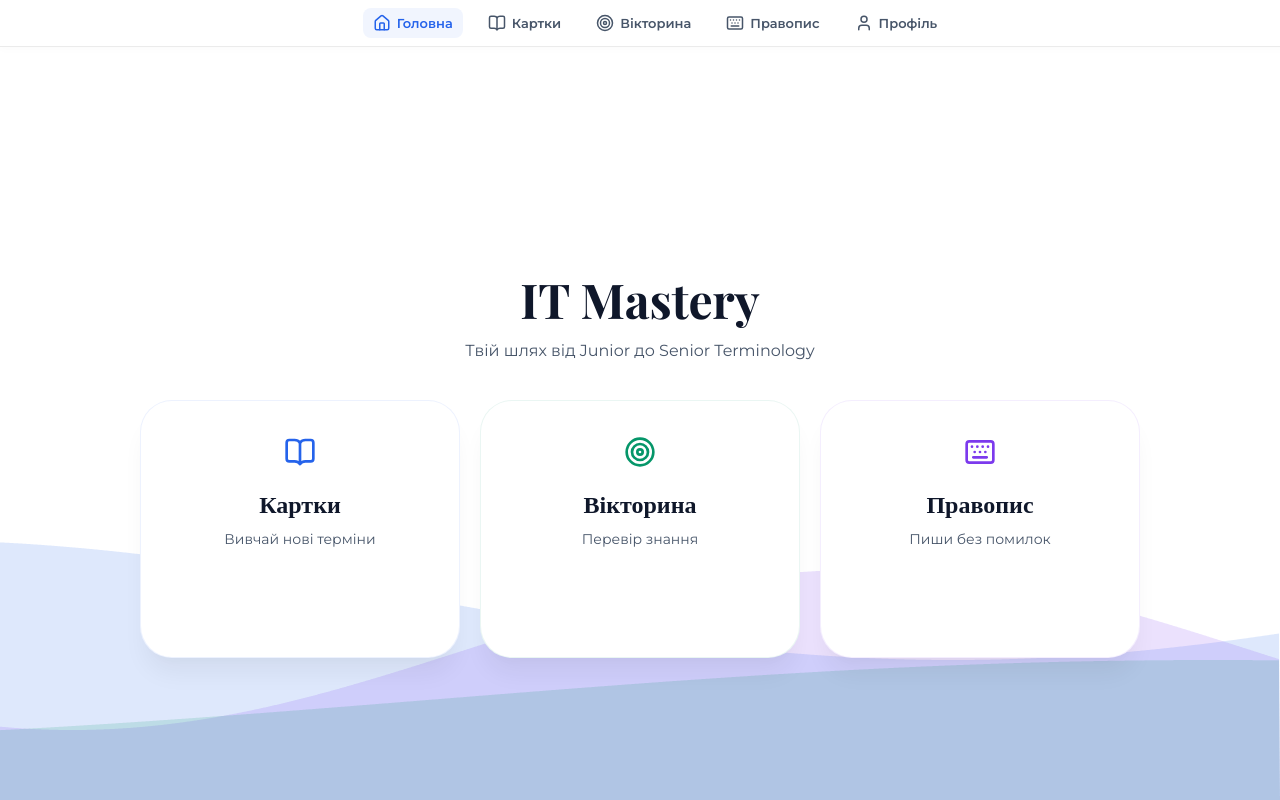
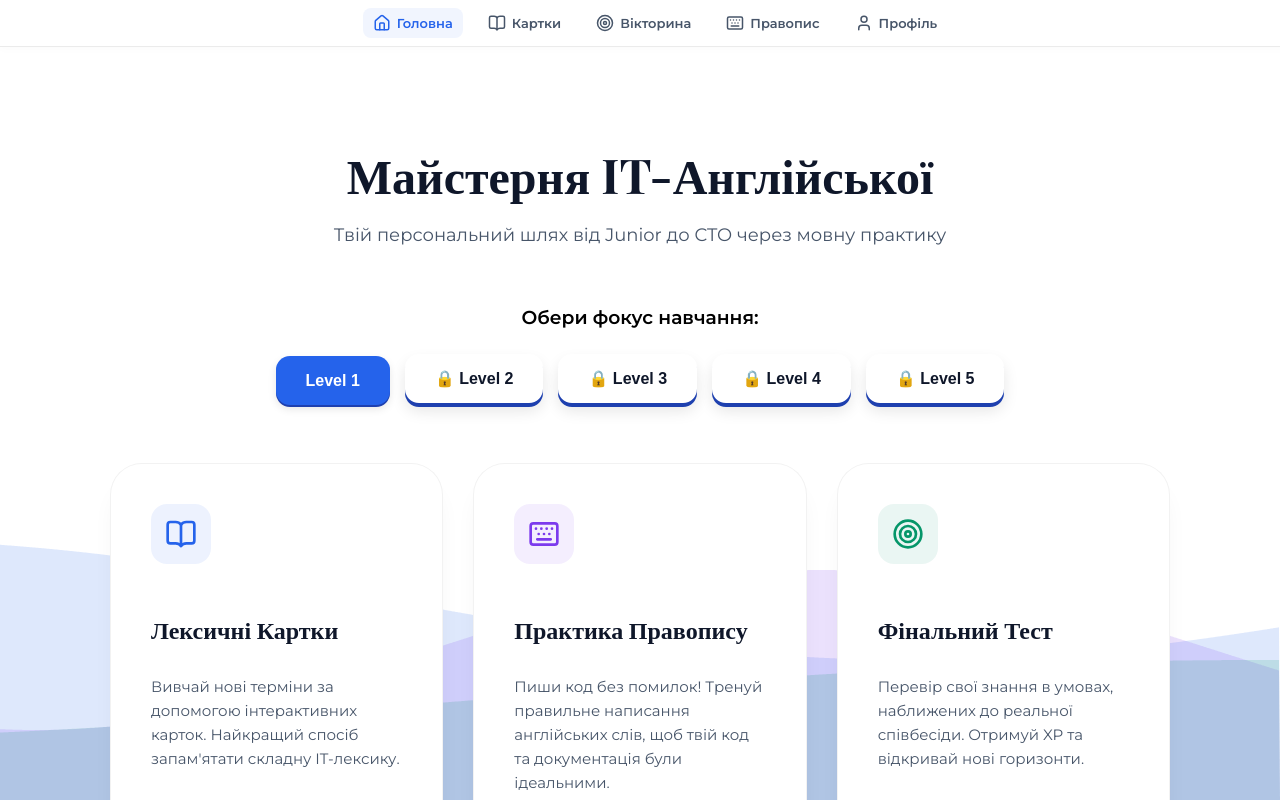
Before and after one commit to viakurilko/it-english-learning-app, a React (Vite) app: page / in a window 1280 px wide. Shown: the top 800 px of the page. Built offline with nearby package versions, Linux system fonts and the light colour scheme.

Commit message:
Restore original sizes for Home and Game

```diff
--- a/src/pages/game.jsx
+++ b/src/pages/game.jsx
@@ -1,76 +1,104 @@
 import { useState } from "react";
 import { useGameStore } from "../store/useGameStore";
 import { theme } from "../styles/theme";
-import { motion } from "framer-motion";
-import { RefreshCw, ArrowRight, BookOpen } from "lucide-react";
+import { motion, AnimatePresence } from "framer-motion";
+import { RotateCcw, ArrowRight, Info } from "lucide-react";
 
 export default function Game() {
-  const { getAvailableWords, selectedLevel } = useGameStore();
-  const words = getAvailableWords();
-  const [currentIndex, setCurrentIndex] = useState(0);
+  const {
+    selectedLevel,
+    getAvailableWords,
+    currentWordIndex,
+    isFinished,
+    nextWord,
+    restartGame,
+  } = useGameStore();
   const [isFlipped, setIsFlipped] = useState(false);
 
-  const nextCard = () => {
-    setIsFlipped(false);
-    setTimeout(() => {
-      setCurrentIndex((prev) => (prev + 1) % words.length);
-    }, 150);
-  };
+  const words = getAvailableWords();
+  const currentWord = words[currentWordIndex];
 
-  const word = words[currentIndex];
-
-  if (!word) return null;
+  if (isFinished) {
+    return (
+      <div style={{ textAlign: "center", padding: "60px 20px" }}>
+        <h2
+          style={{
+            fontSize: "42px",
+            color: theme.colors.text,
+            marginBottom: "20px",
+          }}
+        >
+          Модуль завершено!
+        </h2>
+        <p style={{ color: theme.colors.textMuted, marginBottom: "40px" }}>
+          Ви успішно ознайомилися з усіма термінами Рівня {selectedLevel}.
+        </p>
+        <button
+          onClick={restartGame}
+          style={{
+            padding: "15px 40px",
+            background: theme.colors.primary,
+            color: "white",
+            border: "none",
+            borderRadius: theme.radius.md,
+            fontWeight: "700",
+            boxShadow: theme.shadows.button,
+            cursor: "pointer",
+          }}
+        >
+          Повторити спочатку
+        </button>
+      </div>
+    );
+  }
 
   return (
-    <div
-      style={{
-        padding: "10px",
-        display: "flex",
-        flexDirection: "column",
-        alignItems: "center",
-        width: "100%",
-      }}
-    >
-      <div
-        style={{
-          marginBottom: "25px",
-          background: "white",
-          padding: "6px 15px",
-          borderRadius: "20px",
-          fontSize: "12px",
-          fontWeight: "bold",
-          color: theme.colors.textMuted,
-          boxShadow: "0 2px 5px rgba(0,0,0,0.05)",
-          display: "flex",
-          alignItems: "center",
-          gap: "8px",
-        }}
-      >
-        <BookOpen size={14} /> КАРТКА {currentIndex + 1} З {words.length} •
-        LEVEL {selectedLevel}
+    <div style={{ maxWidth: "800px", margin: "0 auto", padding: "40px 20px" }}>
+      <div style={{ textAlign: "center", marginBottom: "40px" }}>
+        <span
+          style={{
+            background: `${theme.colors.primary}15`,
+            color: theme.colors.primary,
+            padding: "8px 20px",
+            borderRadius: "20px",
+            fontWeight: "700",
+            fontSize: "14px",
+          }}
+        >
+          ТЕОРІЯ: РІВЕНЬ {selectedLevel}
+        </span>
+        <h2 style={{ marginTop: "20px", color: theme.colors.textMuted }}>
+          {currentWordIndex + 1} з {words.length} термінів
+        </h2>
       </div>
 
       <div
-        onClick={() => setIsFlipped(!isFlipped)}
         style={{
           perspective: "1000px",
-          width: "100%",
-          maxWidth: "340px",
-          height: "380px",
-          cursor: "pointer",
+          display: "flex",
+          justifyContent: "center",
+          marginBottom: "60px",
         }}
       >
         <motion.div
+          onClick={() => setIsFlipped(!isFlipped)}
           animate={{ rotateY: isFlipped ? 180 : 0 }}
-          transition={{ type: "spring", stiffness: 260, damping: 25 }}
+          transition={{
+            duration: 0.6,
+            type: "spring",
+            stiffness: 260,
+            damping: 20,
+          }}
           style={{
             width: "100%",
-            height: "100%",
+            maxWidth: "500px",
+            height: "350px",
             position: "relative",
             transformStyle: "preserve-3d",
+            cursor: "pointer",
           }}
         >
-          {/* Front */}
+          {/* Передня сторона (English) */}
           <div
             style={{
               position: "absolute",
@@ -83,83 +111,81 @@ export default function Game() {
               display: "flex",
               alignItems: "center",
               justifyContent: "center",
-              padding: "30px",
-              textAlign: "center",
+              padding: "20px", // додаємо відступи, щоб довгі слова не торкалися країв
+              boxSizing: "border-box",
               border: "1px solid rgba(0,0,0,0.05)",
             }}
           >
-            <h2
+            <h1
               style={{
-                fontSize: "38px",
+                fontSize: "44px",
                 color: theme.colors.primary,
                 margin: 0,
-                wordBreak: "break-word",
+                textAlign: "center", // ЦЕНТРУЄ ТЕКСТ, ЯКЩО ВІН У ДВА РЯДКИ
+                lineHeight: "1.2", // покращує вигляд при розриві рядка
               }}
             >
-              {word.en}
-            </h2>
-            <div
-              style={{
-                position: "absolute",
-                bottom: "25px",
-                color: theme.colors.textMuted,
-                display: "flex",
-                alignItems: "center",
-                gap: "8px",
-                fontSize: "13px",
-                fontWeight: "500",
-              }}
-            >
-              <RefreshCw size={16} /> Натисни, щоб перевернути
-            </div>
+              {currentWord.en}
+            </h1>
+            {/* ... підказка ... */}
           </div>
 
-          {/* Back */}
+          {/* Задня сторона (Українська) */}
           <div
             style={{
               position: "absolute",
               width: "100%",
               height: "100%",
               backfaceVisibility: "hidden",
-              background: `linear-gradient(135deg, ${theme.colors.primary}, ${theme.colors.secondary})`,
+              background: theme.colors.primary,
+              borderRadius: theme.radius.lg,
               color: "white",
-              borderRadius: theme.radius.lg,
               display: "flex",
               alignItems: "center",
               justifyContent: "center",
+              padding: "20px",
+              boxSizing: "border-box",
               transform: "rotateY(180deg)",
-              padding: "30px",
-              textAlign: "center",
               boxShadow: theme.shadows.card,
             }}
           >
-            <h2 style={{ fontSize: "32px", margin: 0, fontWeight: "600" }}>
-              {word.ua}
-            </h2>
+            <h1
+              style={{
+                fontSize: "44px",
+                margin: 0,
+                textAlign: "center", // ЦЕНТРУЄ ТЕКСТ, ЯКЩО ВІН У ДВА РЯДКИ
+                lineHeight: "1.2",
+              }}
+            >
+              {currentWord.ua}
+            </h1>
           </div>
         </motion.div>
       </div>
 
-      <motion.button
-        whileTap={{ scale: 0.92 }}
-        onClick={nextCard}
-        style={{
-          marginTop: "40px",
-          padding: "18px 50px",
-          background: theme.colors.text,
-          border: "none",
-          borderRadius: "35px",
-          boxShadow: theme.shadows.button,
-          fontWeight: "bold",
-          display: "flex",
-          alignItems: "center",
-          gap: "12px",
-          color: "white",
-          fontSize: "16px",
-        }}
-      >
-        Наступна <ArrowRight size={20} />
-      </motion.button>
+      <div style={{ display: "flex", justifyContent: "center", gap: "20px" }}>
+        <button
+          onClick={() => {
+            setIsFlipped(false);
+            nextWord();
+          }}
+          style={{
+            padding: "18px 45px",
+            background: "white",
+            color: theme.colors.text,
+            borderRadius: theme.radius.md,
+            border: "none",
+            fontWeight: "700",
+            boxShadow: theme.shadows.button,
+            cursor: "pointer",
+            display: "flex",
+            alignItems: "center",
+            gap: "10px",
+          }}
+        >
+          Наступне слово <ArrowRight size={20} />
+        </button>
+      </div>
     </div>
   );
 }
--- a/src/pages/home.jsx
+++ b/src/pages/home.jsx
@@ -1,129 +1,181 @@
-import { Link } from "react-router-dom";
+import { useGameStore } from "../store/useGameStore";
 import { theme } from "../styles/theme";
 import { motion } from "framer-motion";
-import { BookOpen, Target, Keyboard } from "lucide-react";
+import { BookOpen, Keyboard, Target, ChevronRight } from "lucide-react";
+import { Link } from "react-router-dom";
 
 export default function Home() {
-  const modes = [
-    {
-      path: "/game",
-      title: "Картки",
-      icon: <BookOpen size={32} />,
-      color: theme.colors.primary,
-      desc: "Вивчай нові терміни",
-    },
-    {
-      path: "/quiz",
-      title: "Вікторина",
-      icon: <Target size={32} />,
-      color: theme.colors.success,
-      desc: "Перевір знання",
-    },
-    {
-      path: "/spelling",
-      title: "Правопис",
-      icon: <Keyboard size={32} />,
-      color: theme.colors.secondary,
-      desc: "Пиши без помилок",
-    },
-  ];
+  const { playerName, getMaxLevel, selectedLevel, setSelectedLevel } =
+    useGameStore();
+  const maxLevel = getMaxLevel();
 
   return (
-    <div
-      style={{
-        padding: "20px 15px",
-        textAlign: "center",
-        minHeight: "80vh",
-        display: "flex",
-        flexDirection: "column",
-        justifyContent: "center",
-      }}
-    >
-      <motion.div
-        initial={{ opacity: 0, y: -20 }}
-        animate={{ opacity: 1, y: 0 }}
-      >
-        <h1
+    <div style={{ padding: "40px 20px" }}>
+      <header style={{ textAlign: "center", marginBottom: "60px" }}>
+        <motion.h1
+          initial={{ y: -20, opacity: 0 }}
+          animate={{ y: 0, opacity: 1 }}
           style={{
-            fontSize: "clamp(32px, 10vw, 48px)",
+            fontSize: "48px",
             color: theme.colors.text,
             marginBottom: "10px",
-            fontWeight: "800",
           }}
         >
-          IT Mastery
-        </h1>
-        <p
+          Майстерня IT-Англійської
+        </motion.h1>
+        <p style={{ fontSize: "18px", color: theme.colors.textMuted }}>
+          Твій персональний шлях від Junior до CTO через мовну практику
+        </p>
+      </header>
+
+      {/* Секція вибору рівня */}
+      <section style={{ marginBottom: "60px", textAlign: "center" }}>
+        <h3
           style={{
-            color: theme.colors.textMuted,
-            marginBottom: "40px",
-            fontSize: "16px",
-            maxWidth: "400px",
-            margin: "0 auto 40px",
+            fontFamily: "Montserrat",
+            fontWeight: 600,
+            marginBottom: "25px",
           }}
         >
-          Твій шлях від Junior до Senior Terminology
-        </p>
-      </motion.div>
+          Обери фокус навчання:
+        </h3>
+        <div
+          style={{
+            display: "flex",
+            gap: "15px",
+            justifyContent: "center",
+            flexWrap: "wrap",
+          }}
+        >
+          {[1, 2, 3, 4, 5].map((lvl) => (
+            <button
+              key={lvl}
+              disabled={lvl > maxLevel}
+              onClick={() => setSelectedLevel(lvl)}
+              style={{
+                padding: "15px 30px",
+                borderRadius: "14px",
+                cursor: lvl > maxLevel ? "not-allowed" : "pointer",
+                border: "none",
+                background:
+                  selectedLevel === lvl ? theme.colors.primary : "white",
+                color: selectedLevel === lvl ? "white" : theme.colors.text,
+                fontWeight: "700",
+                fontSize: "16px",
+                boxShadow:
+                  selectedLevel === lvl
+                    ? theme.shadows.buttonActive
+                    : theme.shadows.button,
+                transform:
+                  selectedLevel === lvl ? "translateY(2px)" : "translateY(0)",
+                transition: "0.2s all",
+              }}
+            >
+              {lvl > maxLevel ? `🔒 Level ${lvl}` : `Level ${lvl}`}
+            </button>
+          ))}
+        </div>
+      </section>
 
+      {/* Картки модулів з описами */}
       <div
         style={{
           display: "grid",
-          gridTemplateColumns: "repeat(auto-fit, minmax(280px, 1fr))",
-          gap: "20px",
-          maxWidth: "1000px",
-          margin: "0 auto",
-          width: "100%",
+          gridTemplateColumns: "repeat(auto-fit, minmax(300px, 1fr))",
+          gap: "30px",
         }}
       >
-        {modes.map((mode, index) => (
-          <motion.div
-            key={index}
-            whileHover={{ y: -5 }}
-            whileTap={{ scale: 0.98 }}
-          >
-            <Link to={mode.path} style={{ textDecoration: "none" }}>
-              <div
-                style={{
-                  background: "white",
-                  padding: "35px 25px",
-                  borderRadius: theme.radius.lg,
-                  boxShadow: theme.shadows.card,
-                  border: `1px solid ${mode.color}15`,
-                  height: "100%",
-                  display: "flex",
-                  flexDirection: "column",
-                  alignItems: "center",
-                  transition: "0.3s",
-                }}
-              >
-                <div style={{ color: mode.color, marginBottom: "15px" }}>
-                  {mode.icon}
-                </div>
-                <h2
-                  style={{
-                    color: theme.colors.text,
-                    margin: "0 0 10px 0",
-                    fontSize: "24px",
-                  }}
-                >
-                  {mode.title}
-                </h2>
-                <p
-                  style={{
-                    color: theme.colors.textMuted,
-                    fontSize: "14px",
-                    margin: 0,
-                    lineHeight: "1.5",
-                  }}
-                >
-                  {mode.desc}
-                </p>
-              </div>
-            </Link>
-          </motion.div>
-        ))}
+        <ModuleCard
+          to="/game"
+          icon={<BookOpen size={32} />}
+          title="Лексичні Картки"
+          desc="Вивчай нові терміни за допомогою інтерактивних карток. Найкращий спосіб запам'ятати складну IT-лексику."
+          color={theme.colors.primary}
+        />
+        <ModuleCard
+          to="/spelling"
+          icon={<Keyboard size={32} />}
+          title="Практика Правопису"
+          desc="Пиши код без помилок! Тренуй правильне написання англійських слів, щоб твій код та документація були ідеальними."
+          color={theme.colors.secondary}
+        />
+        <ModuleCard
+          to="/quiz"
+          icon={<Target size={32} />}
+          title="Фінальний Тест"
+          desc="Перевір свої знання в умовах, наближених до реальної співбесіди. Отримуй XP та відкривай нові горизонти."
+          color={theme.colors.success}
+        />
       </div>
     </div>
   );
 }
+
+function ModuleCard({ to, icon, title, desc, color }) {
+  return (
+    <Link to={to} style={{ textDecoration: "none" }}>
+      <motion.div
+        whileHover={{ y: -10, boxShadow: "0 25px 50px -12px rgba(0,0,0,0.15)" }}
+        style={{
+          background: "white",
+          padding: "40px",
+          borderRadius: theme.radius.lg,
+          height: "100%",
+          display: "flex",
+          flexDirection: "column",
+          boxShadow: theme.shadows.card,
+          border: "1px solid rgba(0,0,0,0.05)",
+          position: "relative",
+          overflow: "hidden",
+        }}
+      >
+        <div
+          style={{
+            background: `${color}15`,
+            width: "60px",
+            height: "60px",
+            borderRadius: "16px",
+            display: "flex",
+            alignItems: "center",
+            justifyContent: "center",
+            color: color,
+            marginBottom: "25px",
+          }}
+        >
+          {icon}
+        </div>
+        <h3
+          style={{
+            fontSize: "24px",
+            marginBottom: "15px",
+            color: theme.colors.text,
+          }}
+        >
+          {title}
+        </h3>
+        <p
+          style={{
+            color: theme.colors.textMuted,
+            lineHeight: "1.6",
+            fontSize: "15px",
+            flexGrow: 1,
+          }}
+        >
+          {desc}
+        </p>
+        <div
+          style={{
+            marginTop: "20px",
+            display: "flex",
+            alignItems: "center",
+            color: color,
+            fontWeight: "700",
+            fontSize: "14px",
+          }}
+        >
+          Почати навчання <ChevronRight size={18} />
+        </div>
+      </motion.div>
+    </Link>
+  );
+}
```
